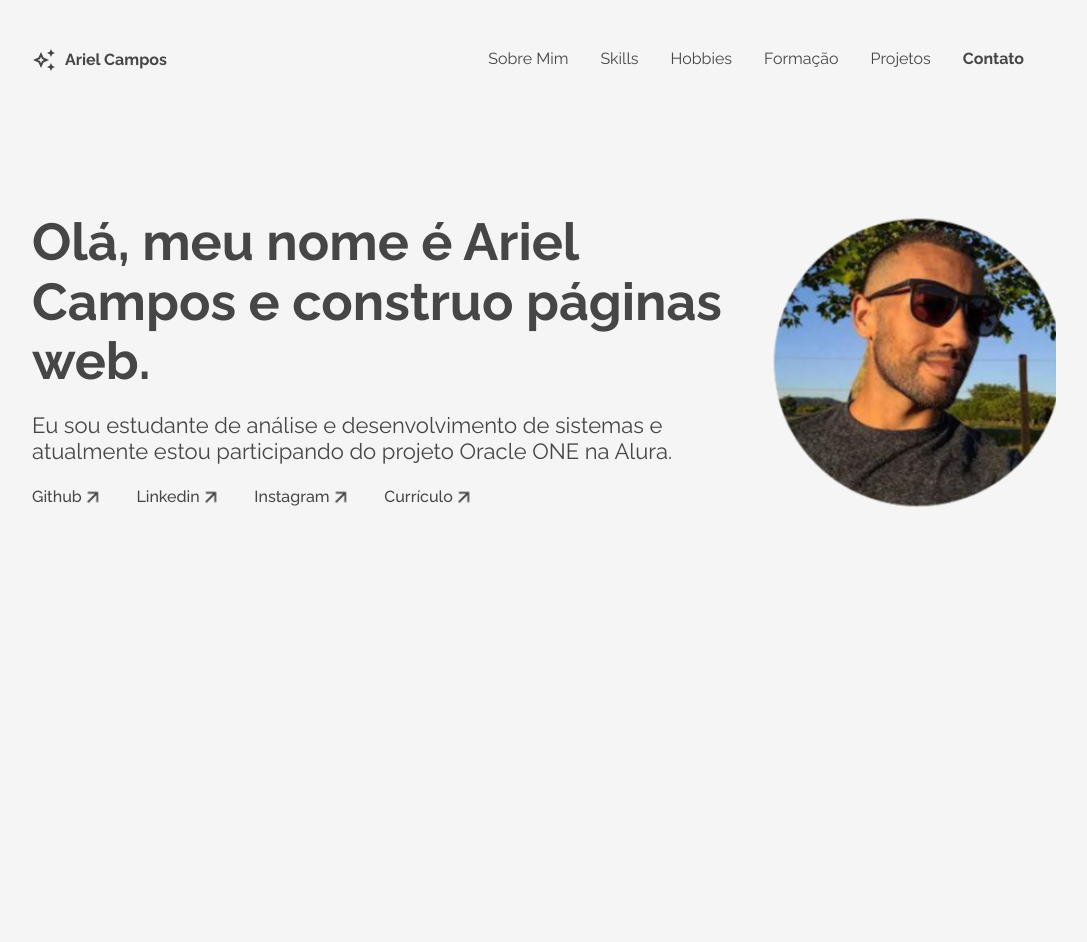
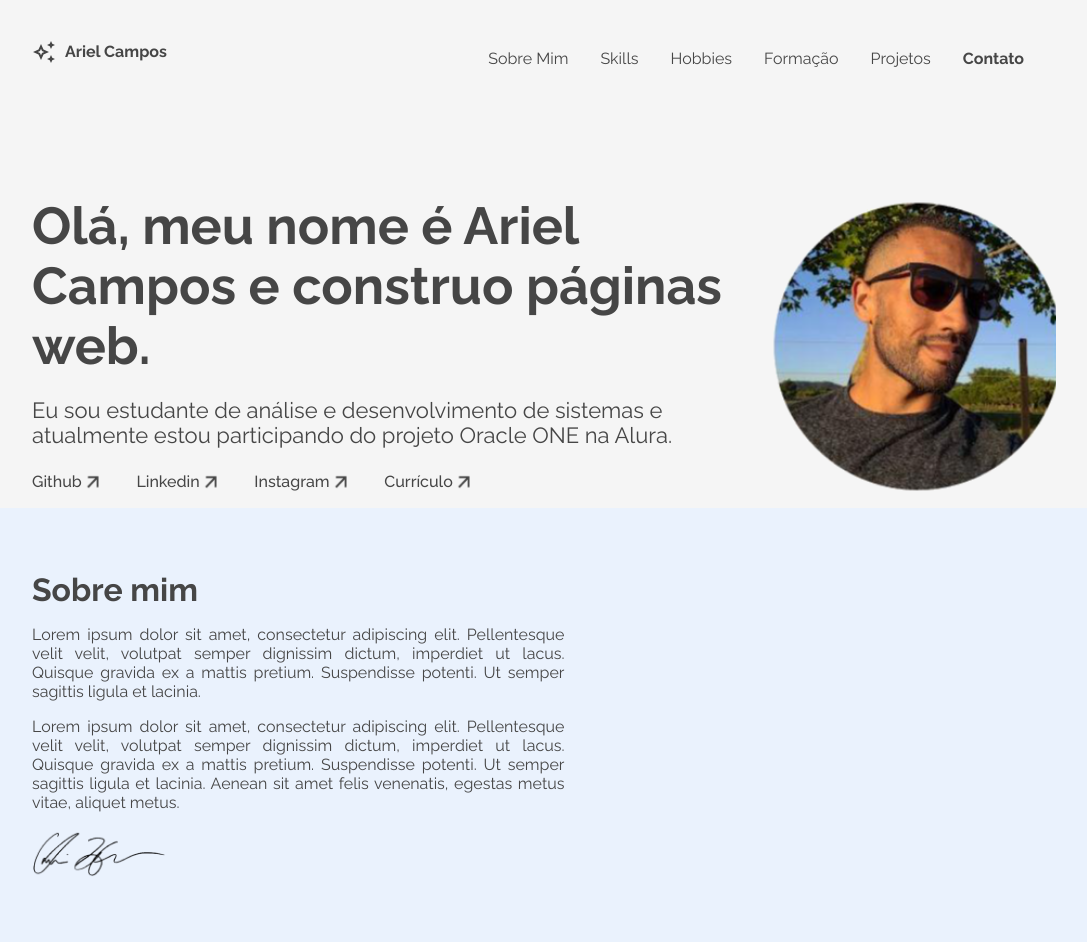
Before and after one commit to arielcBR/Portfolio-Alura, a plain HTML site: page index.html in a window 1280 px wide. Shown: the whole page, without its empty margins (96-1183 px from the left). Before the commit the page ends 800 px from the top, so only its background shows below. Drawn offline with Linux system fonts and the light colour scheme.

Commit message:
finalizado section sobre

```diff
--- a/assets/styles/cabecalho.css
+++ b/assets/styles/cabecalho.css
@@ -3,6 +3,7 @@
     justify-content: space-between;
     margin-top: 2.1562rem;
     margin-bottom: 7.9375rem;
+    height: 35px;
     width: 100%;
 }
 
@@ -38,6 +39,10 @@
     margin-right: 2rem;
 }
 
+.cabecalho__item:hover{
+    transform: scale(1.1);
+}
+
 .cabecalho__item:nth-child(6){
     font-weight: bold;
 }
--- a/assets/styles/introducao.css
+++ b/assets/styles/introducao.css
@@ -1,5 +1,7 @@
 .introducao__principal{
     display: flex;
+    height: 39vh;
+    padding-bottom: 2rem;
 }
 
 .introducao{
@@ -27,7 +29,6 @@
     display: flex;
     align-items: center;
     margin-right: 2rem;
-
 }
 
 .introducao__item:nth-last-child(1){
--- /dev/null
+++ b/assets/styles/sobre.css
@@ -0,0 +1,29 @@
+.sobre{
+    background-color: var(--azul-fundo);
+    padding-top: 4rem;
+    padding-bottom: 4rem;
+    height: auto;
+}
+
+.sobre__titulo{
+    font-weight: 700;
+    font-size: 2rem;
+
+}
+
+.sobre__texto{
+    font-weight: 400;
+    font-size: 1rem;
+    line-height: 1.1875rem;
+    text-align: justify;
+    width: 52%;
+}
+
+.sobre__imagem{
+    background-image: url("/assets/images/sign.png");
+    background-repeat: no-repeat;
+    background-size: contain;
+    display: block;
+    width: 150px;
+    height: 50px;
+}
--- a/index.html
+++ b/index.html
@@ -10,6 +10,7 @@
     <link rel="stylesheet" href="/assets/styles/base.css">
     <link rel="stylesheet" href="/assets/styles/cabecalho.css">
     <link rel="stylesheet" href="/assets/styles/introducao.css">
+    <link rel="stylesheet" href="/assets/styles/sobre.css">
 
     <link href="https://fonts.googleapis.com/css2?family=Raleway:wght@400;500;700&display=swap" rel="stylesheet">
 
@@ -64,6 +65,16 @@
         </div>
         <span class="introducao__fotoPerfil"></span>
     </section>
+    <section id="sobre" class="container sobre">
+        <h2 class="sobre__titulo">Sobre mim</h2>
+        <p class="sobre__texto">
+            Lorem ipsum dolor sit amet, consectetur adipiscing elit. Pellentesque velit velit, volutpat semper dignissim dictum, imperdiet ut lacus. Quisque gravida ex a mattis pretium. Suspendisse potenti. Ut semper sagittis ligula et lacinia.
+        </p>
+        <p class="sobre__texto">
+            Lorem ipsum dolor sit amet, consectetur adipiscing elit. Pellentesque velit velit, volutpat semper dignissim dictum, imperdiet ut lacus. Quisque gravida ex a mattis pretium. Suspendisse potenti. Ut semper sagittis ligula et lacinia. Aenean sit amet felis venenatis, egestas metus vitae, aliquet metus.
+        </p>
+        <span class="sobre__imagem"></span>
+    </section>
 
     <script src="/assets/scripts/app.js"></script>
 </body>
```
Also changed, not shown: assets/images/sign.png (added).
